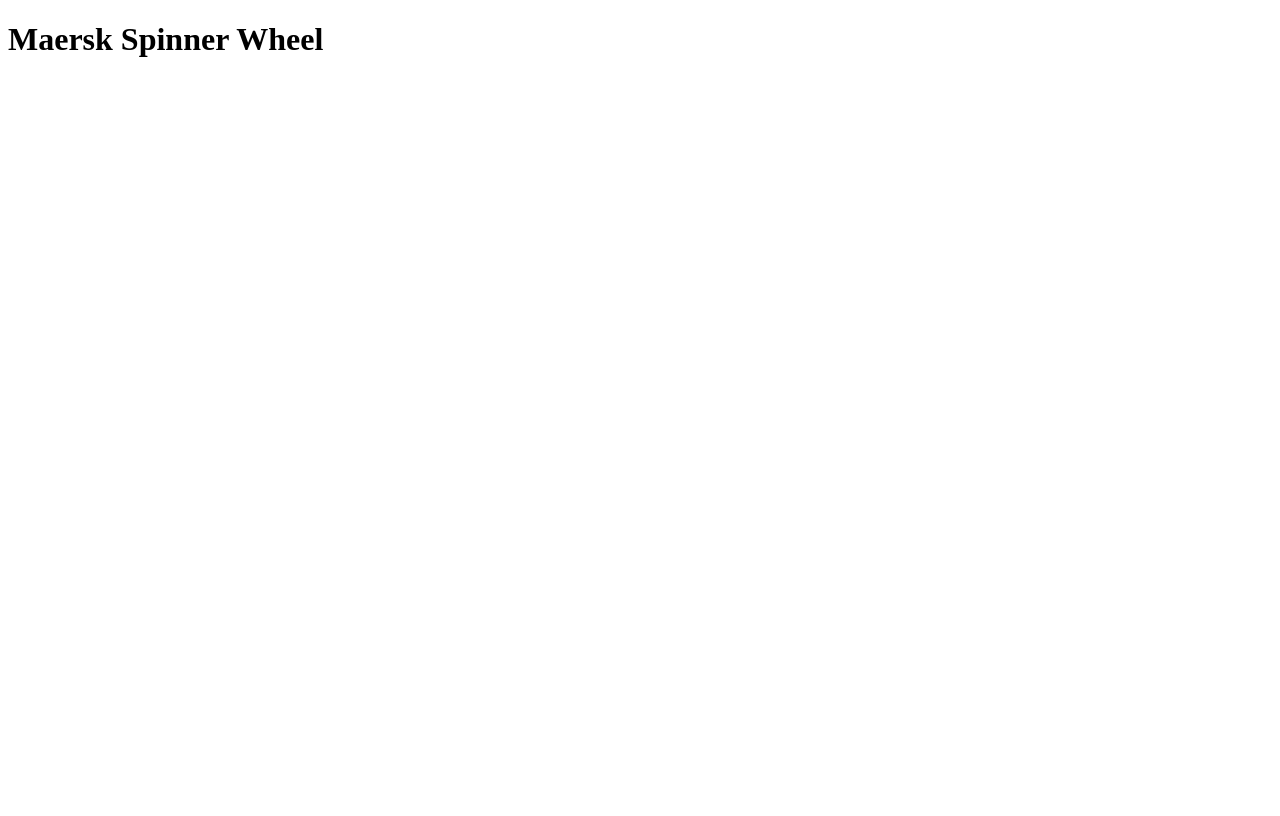
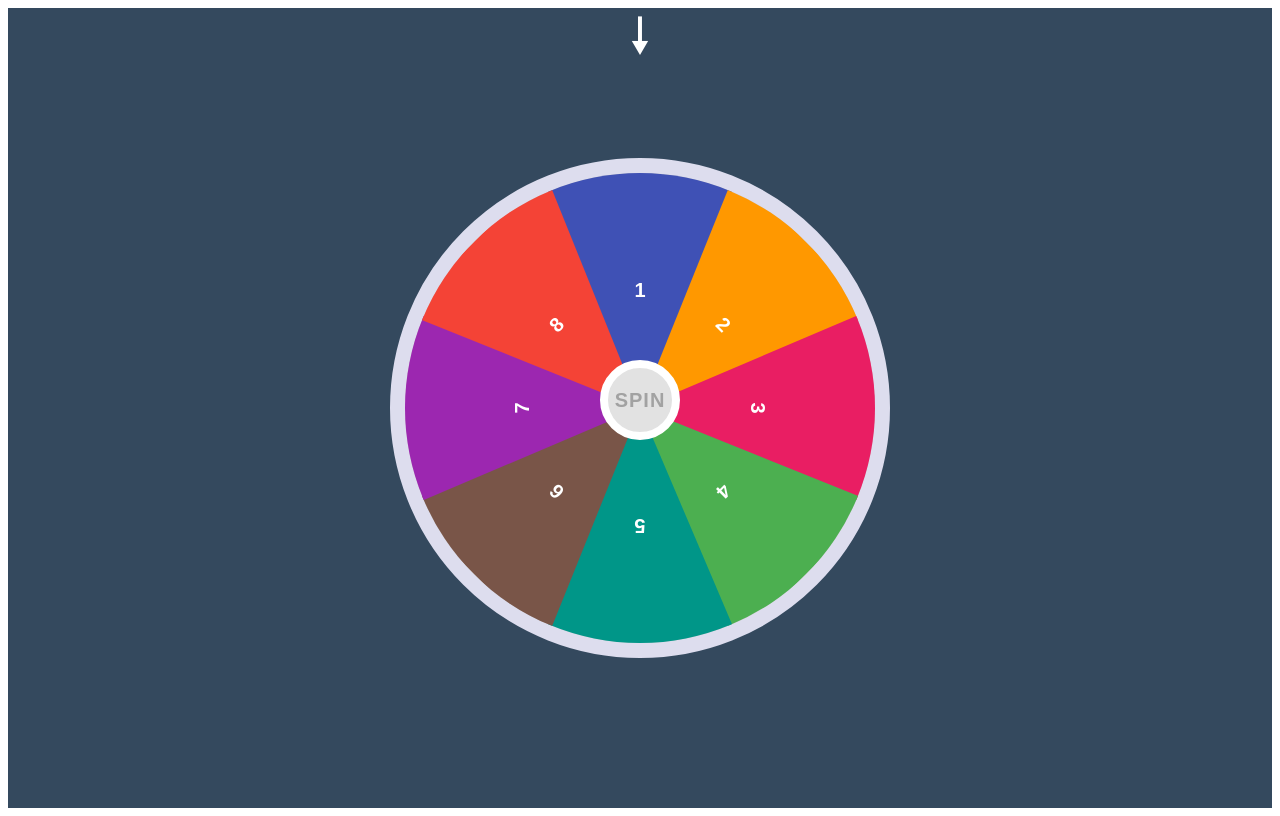
Before and after one commit to vj015/spinner-wheel-maersk, a Vue app: page / in a window 1280 px wide. Built offline with nearby package versions, Linux system fonts and the light colour scheme.

Commit message:
Updated Changes

```diff
--- a/src/App.vue
+++ b/src/App.vue
@@ -1,5 +1,5 @@
 <template>
-  <SpinnerWheel msg="Maersk Spinner Wheel" />
+  <SpinnerWheel />
 </template>
 
 <script>
--- /dev/null
+++ b/src/assets/styles/SpinnerWheel.css
@@ -0,0 +1,110 @@
+* {
+  box-sizing: border-box;
+}
+
+.body {
+  margin: 0;
+  padding: 0;
+  background-color: #34495e;
+  display: flex;
+  align-items: center;
+  justify-content: center;
+  height: 100vh;
+  overflow: hidden;
+}
+
+.container {
+  width: 500px;
+  height: 500px;
+  background-color: #ccc;
+  border-radius: 50%;
+  border: 15px solid #dde;
+  position: relative;
+  overflow: hidden;
+  transition: 5s;
+}
+
+.container div {
+  height: 50%;
+  width: 200px;
+  position: absolute;
+  clip-path: polygon(100% 0, 50% 100%, 0 0);
+  transform: translateX(-50%);
+  transform-origin: bottom;
+  text-align: center;
+  display: flex;
+  align-items: center;
+  justify-content: center;
+  font-size: 20px;
+  font-weight: bold;
+  font-family: sans-serif;
+  color: #fff;
+  left: 135px;
+}
+
+.container .one {
+  background-color: #3f51b5;
+  left: 50%;
+}
+.container .two {
+  background-color: #ff9800;
+  transform: rotate(45deg);
+}
+.container .three {
+  background-color: #e91e63;
+  transform: rotate(90deg);
+}
+.container .four {
+  background-color: #4caf50;
+  transform: rotate(135deg);
+}
+.container .five {
+  background-color: #009688;
+  transform: rotate(180deg);
+}
+.container .six {
+  background-color: #795548;
+  transform: rotate(225deg);
+}
+.container .seven {
+  background-color: #9c27b0;
+  transform: rotate(270deg);
+}
+.container .eight {
+  background-color: #f44336;
+  transform: rotate(315deg);
+}
+
+.arrow {
+  position: absolute;
+  top: 0;
+  left: 50%;
+  transform: translateX(-50%);
+  color: #fff;
+}
+
+.arrow::before {
+  content: "\1F817";
+  font-size: 50px;
+}
+
+#spin {
+  position: absolute;
+  top: 50%;
+  left: 50%;
+  transform: translate(-50%, -50%);
+  z-index: 10;
+  background-color: #e2e2e2;
+  text-transform: uppercase;
+  border: 8px solid #fff;
+  font-weight: bold;
+  font-size: 20px;
+  color: #a2a2a2;
+  width: 80px;
+  height: 80px;
+  font-family: sans-serif;
+  border-radius: 50%;
+  cursor: pointer;
+  outline: none;
+  letter-spacing: 1px;
+}
--- a/src/components/SpinnerWheel.vue
+++ b/src/components/SpinnerWheel.vue
@@ -1,17 +1,36 @@
 <template>
-  <div>
-    <h1>{{ msg }}</h1>
+  <div class="body">
+    <button id="spin" @click="turnWheel()">Spin</button>
+    <span class="arrow"></span>
+    <div class="container">
+      <div class="one">1</div>
+      <div class="two">2</div>
+      <div class="three">3</div>
+      <div class="four">4</div>
+      <div class="five">5</div>
+      <div class="six">6</div>
+      <div class="seven">7</div>
+      <div class="eight">8</div>
+    </div>
   </div>
 </template>
 
 <script>
 export default {
   name: "SpinnerWheel",
-  props: {
-    msg: String,
+  methods: {
+    turnWheel() {
+      let container = document.querySelector(".container");
+      let number = Math.ceil(Math.random() * 1000);
+      container.style.transition = "transform 0.5s";
+      container.style.transform = "rotate(" + number + "deg)";
+      number += Math.ceil(Math.random() * 1000);
+    },
   },
 };
 </script>
 
 <!-- Add "scoped" attribute to limit CSS to this component only -->
-<style scoped></style>
+<style scoped>
+@import '../assets/styles/SpinnerWheel.css';
+</style>
```
